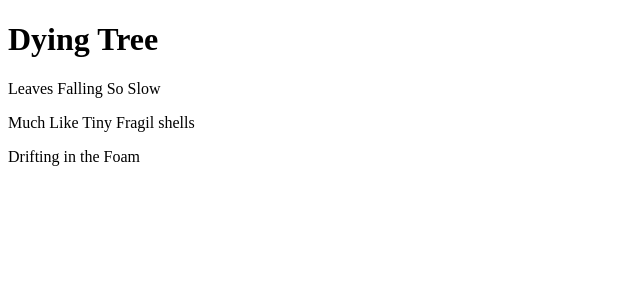
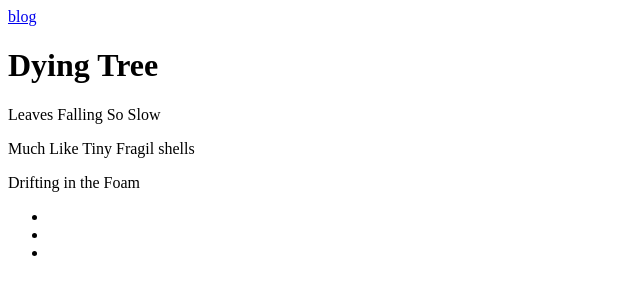
Before and after one commit to bogartt/Savvy-coders-1, a plain HTML site: page index.html in a window 1280 px wide. Shown: the whole page, without its empty margins (0-640 px from the left). Drawn offline with Linux system fonts and the light colour scheme.

Commit message:
added anchor tabs 1

```diff
--- a/index.html
+++ b/index.html
@@ -7,12 +7,18 @@
   <title>Document</title>
 </head>
 <body>
+  <a href="blog/index.html">blog</a>
   <h1>Dying Tree</h1>
 
   <p></p>Leaves Falling So Slow</h2>
 
   <p></p>Much Like Tiny Fragil shells</h3>
 
-  <p></p>Drifting in the Foam</h4>
+<p></p>Drifting in the Foam</h4>
+<ul>
+  <li></li>
+  <li></li>
+  <li></li>
+</ul>
 </body>
 </html>
```
Also changed, not shown: blog/index.html (+4 -1 lines).
